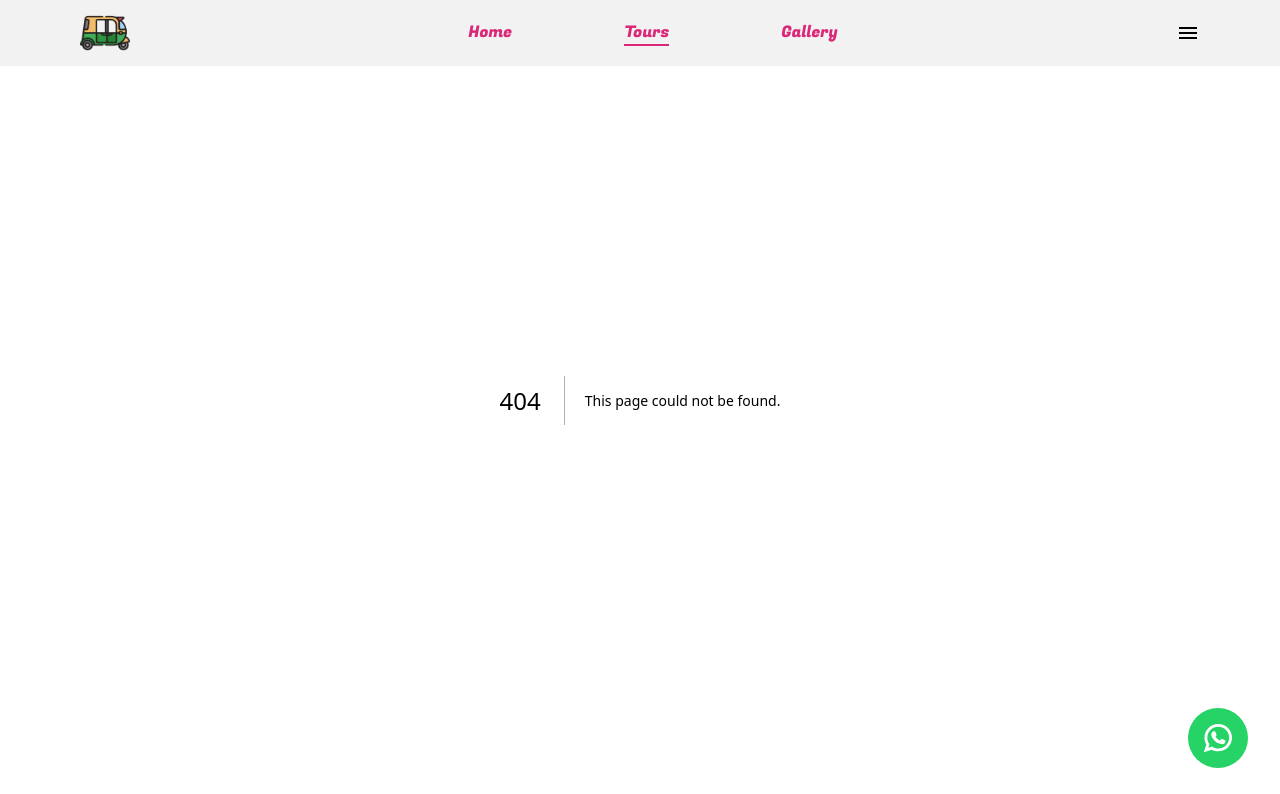
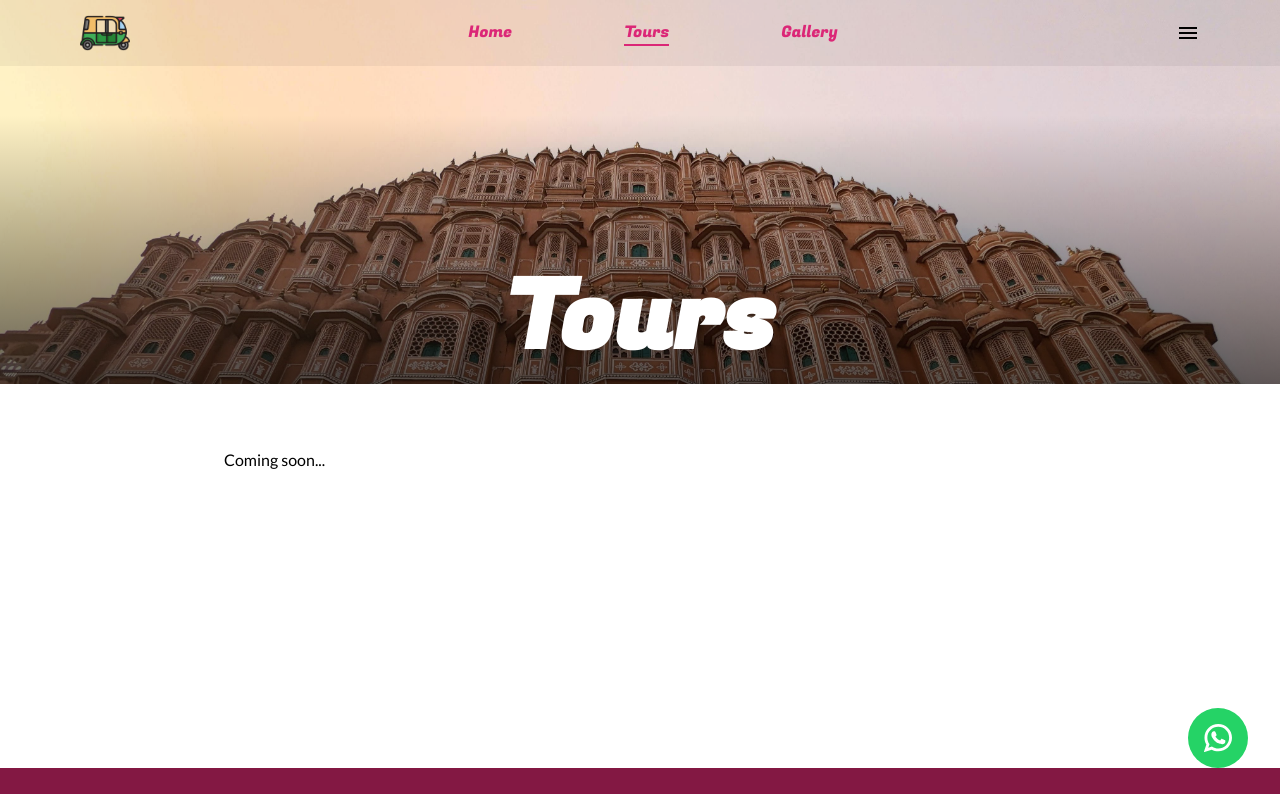
Before and after one commit to rahulmatharu/mahesh-jaipur-tours, a Next.js app: page /tours in a window 1280 px wide. Before the commit this address had no page. Shown: the top 794 px of the page. Built offline with nearby package versions, Linux system fonts and the light colour scheme.

Commit message:
placeholder page for tours page

```diff
--- /dev/null
+++ b/app/tours/page.tsx
@@ -0,0 +1,20 @@
+"use client";
+
+import PhotoAlbum from "react-photo-album";
+import Hero from "../components/Hero";
+import Lightbox from "yet-another-react-lightbox";
+import "yet-another-react-lightbox/styles.css";
+import React from "react";
+
+export default function Home() {
+  return (
+    <>
+      <Hero title="Tours" />
+      <div className=" p-8">
+        <section className="max-w-4xl h-80 mx-auto md:p-8">
+          <h2>Coming soon...</h2>
+        </section>
+      </div>
+    </>
+  );
+}
```
